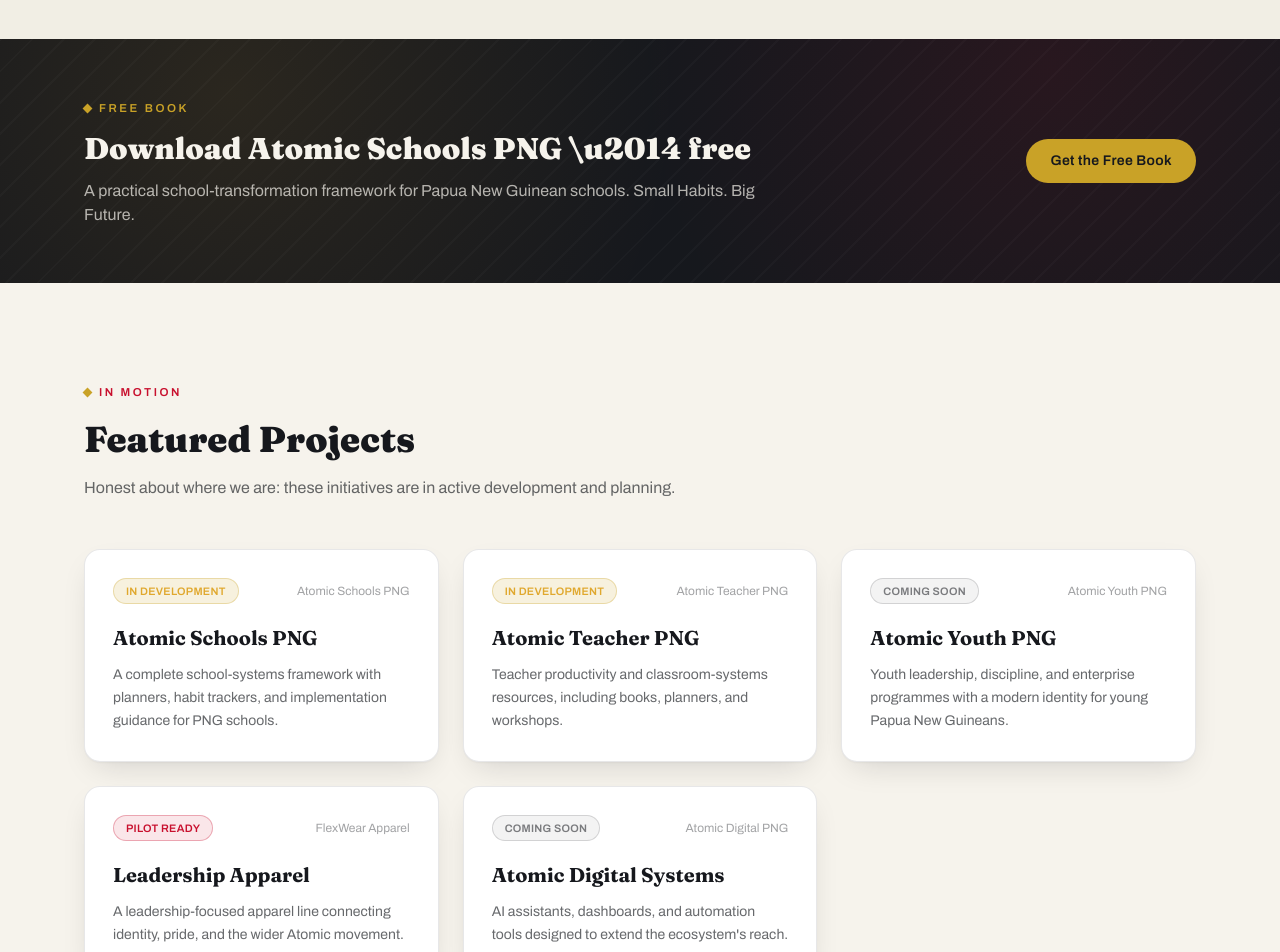
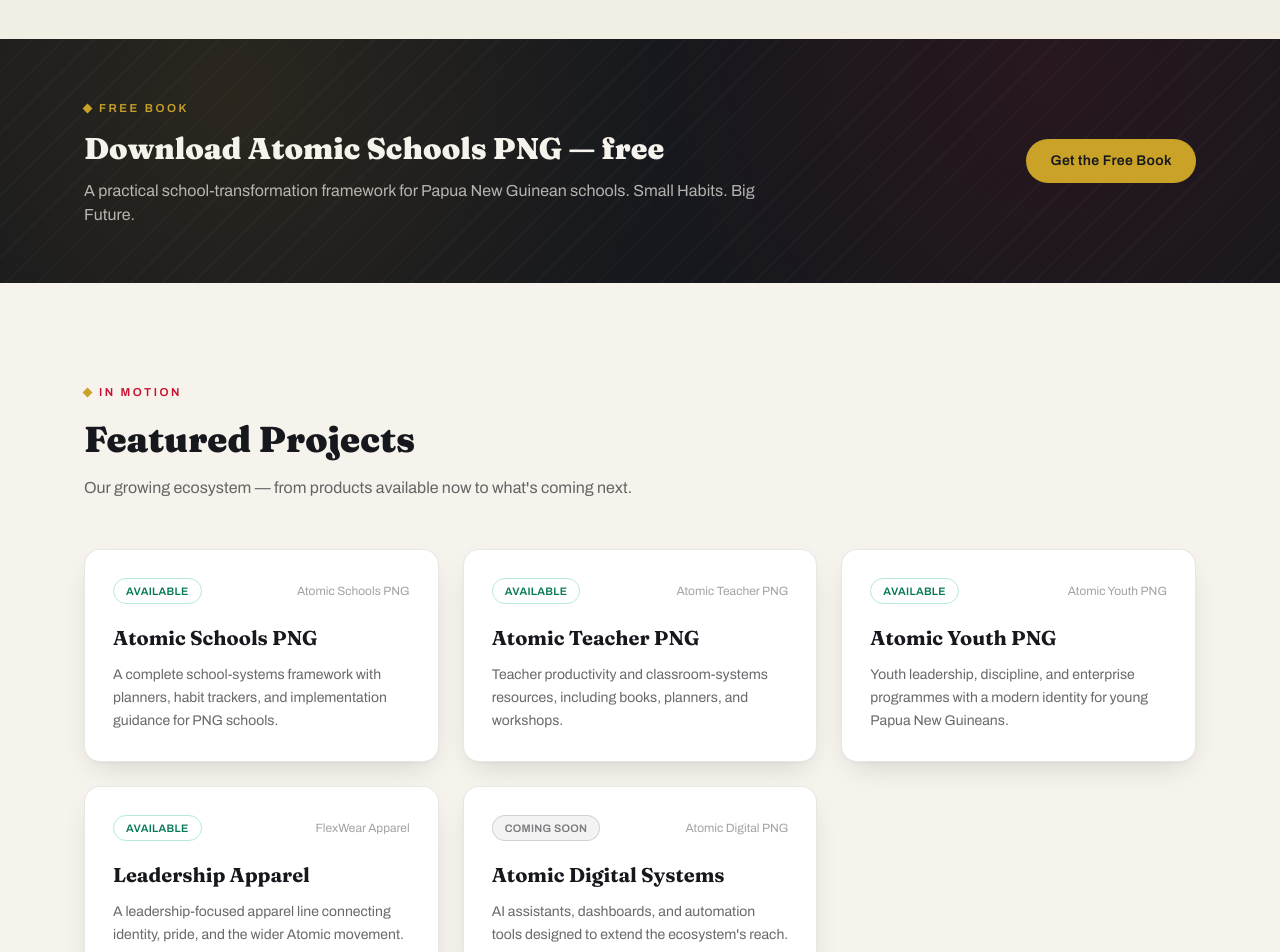
Before and after one commit to MikeBasse/flexwear-website, a Next.js app: page / in a window 1280 px wide. Shown: the part 2440-3392 px from the top of the page. Built offline with nearby package versions, Linux system fonts and the light colour scheme; no server answers.

Commit message:
Update project labels to Available for live products

```diff
--- a/app/page.tsx
+++ b/app/page.tsx
@@ -26,10 +26,11 @@ export default function HomePage() {
     <>
       <HeroSection />
 
+      {/* 2. Company Introduction */}
       <Section
         eyebrow="Who We Are"
         title="One ecosystem, built for Papua New Guinea"
-        intro={`${site.name} brings together apparel, education, leadership, innovation, and digital systems under a single institutional vision \u2014 turning consistent, well-designed systems into lasting transformation.`}
+        intro={`${site.name} brings together apparel, education, leadership, innovation, and digital systems under a single institutional vision — turning consistent, well-designed systems into lasting transformation.`}
       >
         <div className="grid gap-3 sm:grid-cols-2 lg:grid-cols-5">
           {ecosystemRoles.map((role, i) => (
@@ -48,11 +49,12 @@ export default function HomePage() {
         </div>
       </Section>
 
+      {/* 3. Divisions */}
       <Section
         id="divisions"
         eyebrow="The Ecosystem"
         title="Our Divisions"
-        intro="Six divisions, one master brand. Each strengthens the others \u2014 apparel funds and brands education; education and leadership build talent; technology scales reach; community impact builds trust."
+        intro="Six divisions, one master brand. Each strengthens the others — apparel funds and brands education; education and leadership build talent; technology scales reach; community impact builds trust."
         className="bg-bone-deep/40"
       >
         <div className="grid gap-6 md:grid-cols-2 lg:grid-cols-3">
@@ -62,13 +64,14 @@ export default function HomePage() {
         </div>
       </Section>
 
+      {/* Free Book highlight */}
       <section className="relative overflow-hidden bg-ink text-bone">
         <div className="png-texture absolute inset-0" aria-hidden="true" />
         <div className="shell relative flex flex-col items-center gap-6 py-14 text-center sm:flex-row sm:justify-between sm:text-left">
           <div className="max-w-2xl">
             <span className="eyebrow text-gold">Free Book</span>
             <h2 className="mt-3 font-display text-2xl font-extrabold sm:text-3xl">
-              Download Atomic Schools PNG \u2014 free
+              Download Atomic Schools PNG — free
             </h2>
             <p className="mt-3 text-bone/70">
               A practical school-transformation framework for Papua New Guinean
@@ -81,10 +84,11 @@ export default function HomePage() {
         </div>
       </section>
 
+      {/* 4. Featured Projects */}
       <Section
         eyebrow="In Motion"
         title="Featured Projects"
-        intro="Honest about where we are: these initiatives are in active development and planning."
+        intro="Our growing ecosystem — from products available now to what's coming next."
       >
         <div className="grid gap-6 md:grid-cols-2 lg:grid-cols-3">
           {projects.map((p) => (
@@ -98,6 +102,7 @@ export default function HomePage() {
         </div>
       </Section>
 
+      {/* 5. Apparel Showcase */}
       <Section
         eyebrow="FlexWear Apparel"
         title="Identity you can wear"
@@ -119,8 +124,10 @@ export default function HomePage() {
         </div>
       </Section>
 
+      {/* 6. Impact / Stats */}
       <StatsSection />
 
+      {/* 7. Call To Action */}
       <CTASection
         title="Join the movement to build better systems for Papua New Guinea"
         intro="Whether you are a school, a business, an NGO, or a community organisation, there is a place for you in this ecosystem."
--- a/components/ProjectCard.tsx
+++ b/components/ProjectCard.tsx
@@ -1,6 +1,7 @@
 import type { Project, ProjectStatus } from "@/data/projects";
 
 const statusStyle: Record<ProjectStatus, string> = {
+  "Available": "bg-emerald-500/12 text-emerald-700 border-emerald-500/30",
   "In Development": "bg-gold/15 text-gold-bright border-gold/30",
   "Pilot Ready": "bg-blood/10 text-blood border-blood/30",
   "Coming Soon": "bg-ink/5 text-ink/55 border-ink/15",
--- a/data/projects.ts
+++ b/data/projects.ts
@@ -1,4 +1,4 @@
-export type ProjectStatus = "In Development" | "Pilot Ready" | "Coming Soon";
+export type ProjectStatus = "Available" | "In Development" | "Pilot Ready" | "Coming Soon";
 
 export type Project = {
   slug: string;
@@ -12,7 +12,7 @@ export const projects: Project[] = [
   {
     slug: "atomic-schools-png",
     name: "Atomic Schools PNG",
-    status: "In Development",
+    status: "Available",
     summary:
       "A complete school-systems framework with planners, habit trackers, and implementation guidance for PNG schools.",
     division: "Atomic Schools PNG",
@@ -20,7 +20,7 @@ export const projects: Project[] = [
   {
     slug: "atomic-teacher-png",
     name: "Atomic Teacher PNG",
-    status: "In Development",
+    status: "Available",
     summary:
       "Teacher productivity and classroom-systems resources, including books, planners, and workshops.",
     division: "Atomic Teacher PNG",
@@ -28,7 +28,7 @@ export const projects: Project[] = [
   {
     slug: "atomic-youth-png",
     name: "Atomic Youth PNG",
-    status: "Coming Soon",
+    status: "Available",
     summary:
       "Youth leadership, discipline, and enterprise programmes with a modern identity for young Papua New Guineans.",
     division: "Atomic Youth PNG",
@@ -36,7 +36,7 @@ export const projects: Project[] = [
   {
     slug: "leadership-apparel",
     name: "Leadership Apparel",
-    status: "Pilot Ready",
+    status: "Available",
     summary:
       "A leadership-focused apparel line connecting identity, pride, and the wider Atomic movement.",
     division: "FlexWear Apparel",
```
